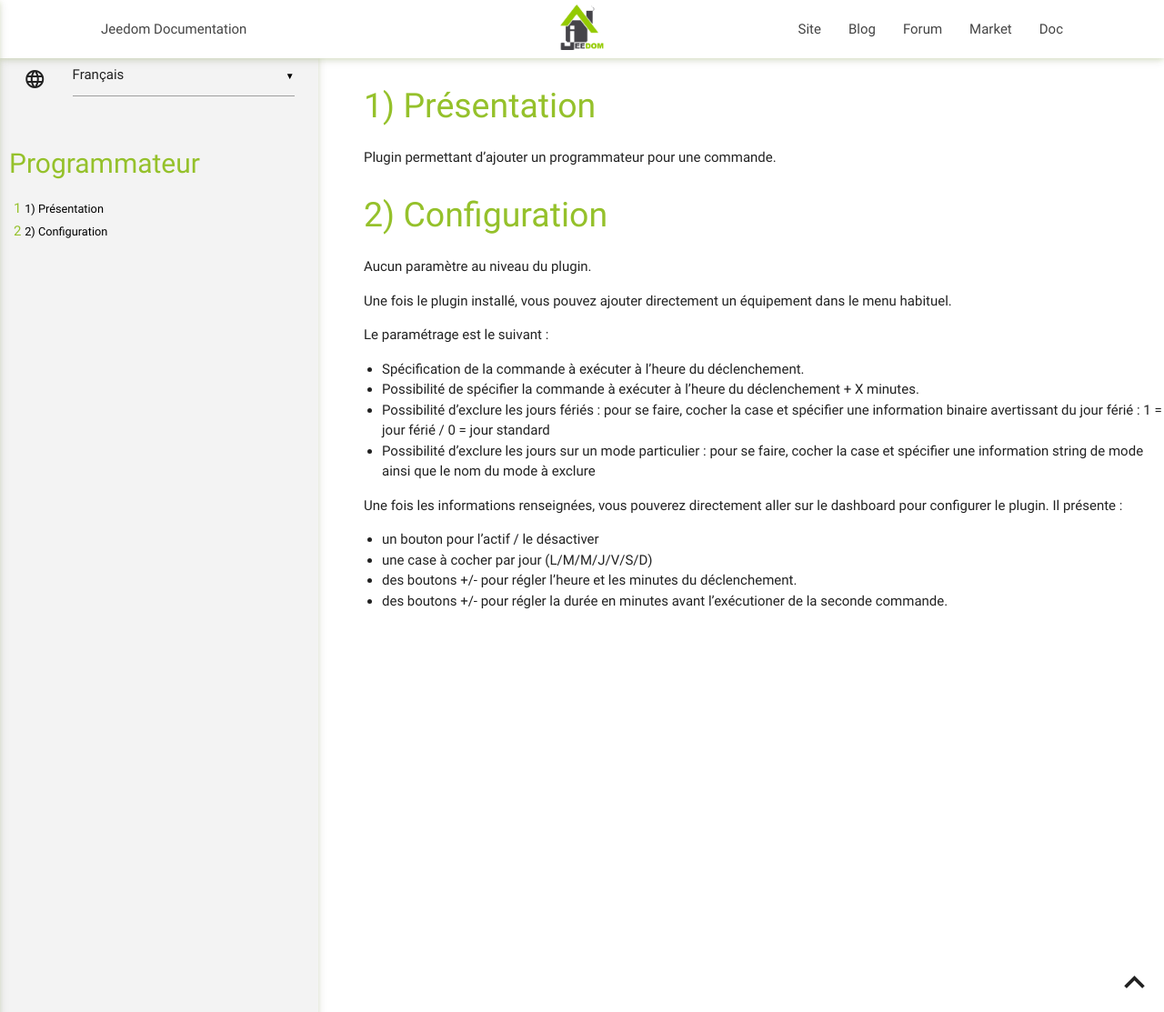
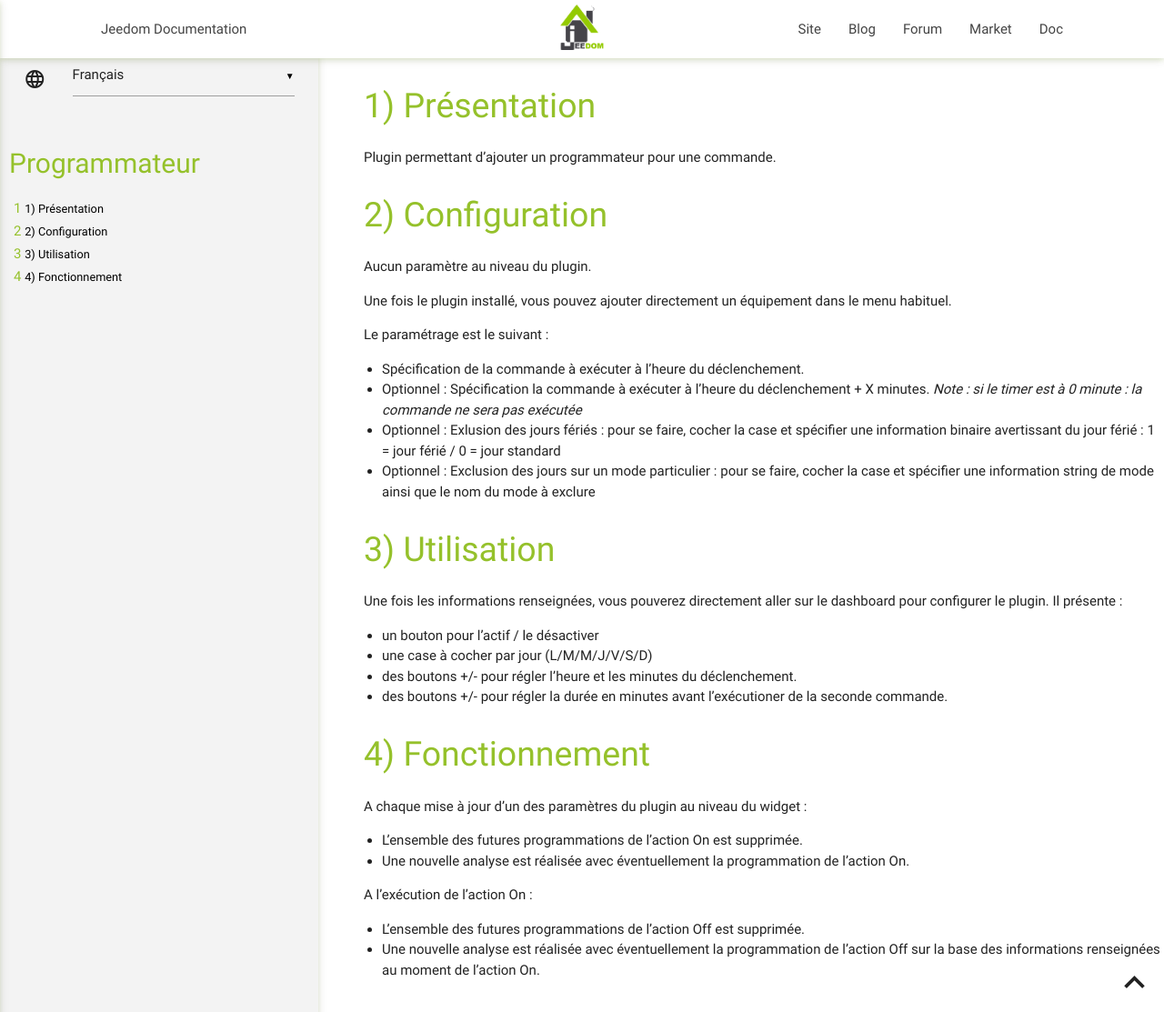
Before and after one commit to Caelion/jeedom-plugin-Programmateur, a Jekyll site: the page built from docs/fr_FR/index.md, in a window 1280 px wide and 1113 px high. Shown: the whole window at 91% size. Built offline with Jekyll 4.4.1, drawn with Linux system fonts in a browser that asks for light colours; our own code applies the rules of GitHub Pages for plain Markdown files.

Commit message:
Update index.md

```diff
--- a/docs/fr_FR/index.md
+++ b/docs/fr_FR/index.md
@@ -12,9 +12,13 @@ Une fois le plugin installé, vous pouvez ajouter directement un équipement dan
 
 Le paramétrage est le suivant :
 - Spécification de la commande à exécuter à l'heure du déclenchement.
-- Possibilité de spécifier la commande à exécuter à l'heure du déclenchement + X minutes.
-- Possibilité d'exclure les jours fériés : pour se faire, cocher la case et spécifier une information binaire avertissant du jour férié : 1 = jour férié / 0 = jour standard
-- Possibilité d'exclure les jours sur un mode particulier : pour se faire, cocher la case et spécifier une information string de mode ainsi que le nom du mode à exclure
+- Optionnel : Spécification la commande à exécuter à l'heure du déclenchement + X minutes.
+*Note : si le timer est à 0 minute : la commande ne sera pas exécutée*
+- Optionnel : Exlusion des jours fériés : pour se faire, cocher la case et spécifier une information binaire avertissant du jour férié : 1 = jour férié / 0 = jour standard
+- Optionnel : Exclusion des jours sur un mode particulier : pour se faire, cocher la case et spécifier une information string de mode ainsi que le nom du mode à exclure
+
+Utilisation
+===
 
 Une fois les informations renseignées, vous pouverez directement aller sur le dashboard pour configurer le plugin.
 Il présente :
@@ -22,3 +26,14 @@ Il présente :
 - une case à cocher par jour (L/M/M/J/V/S/D)
 - des boutons +/- pour régler l'heure et les minutes du déclenchement.
 - des boutons +/- pour régler la durée en minutes avant l'exécutioner de la seconde commande.
+
+Fonctionnement
+===
+
+A chaque mise à jour d'un des paramètres du plugin au niveau du widget :
+- L'ensemble des futures programmations de l'action On est supprimée.
+- Une nouvelle analyse est réalisée avec éventuellement la programmation de l'action On.
+
+A l'exécution de l'action On :
+- L'ensemble des futures programmations de l'action Off est supprimée.
+- Une nouvelle analyse est réalisée avec éventuellement la programmation de l'action Off sur la base des informations renseignées au moment de l'action On.
```
